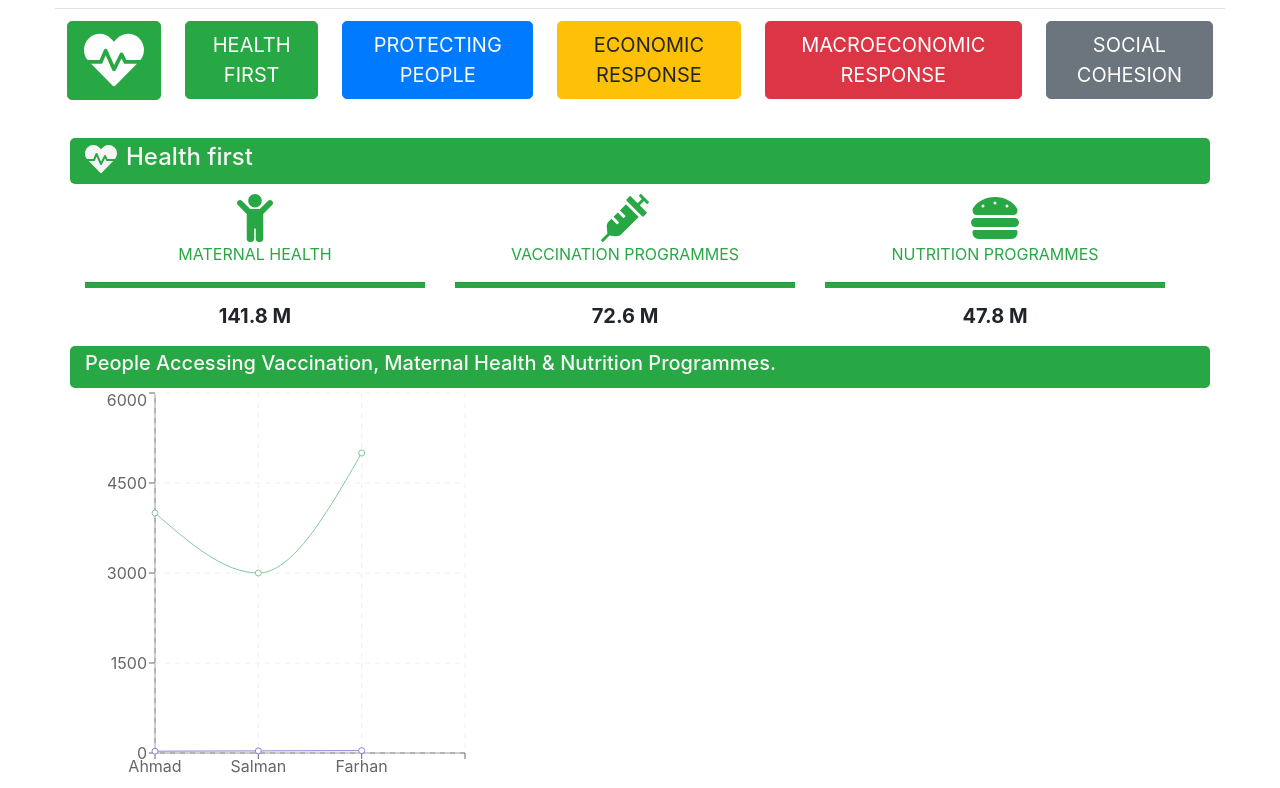
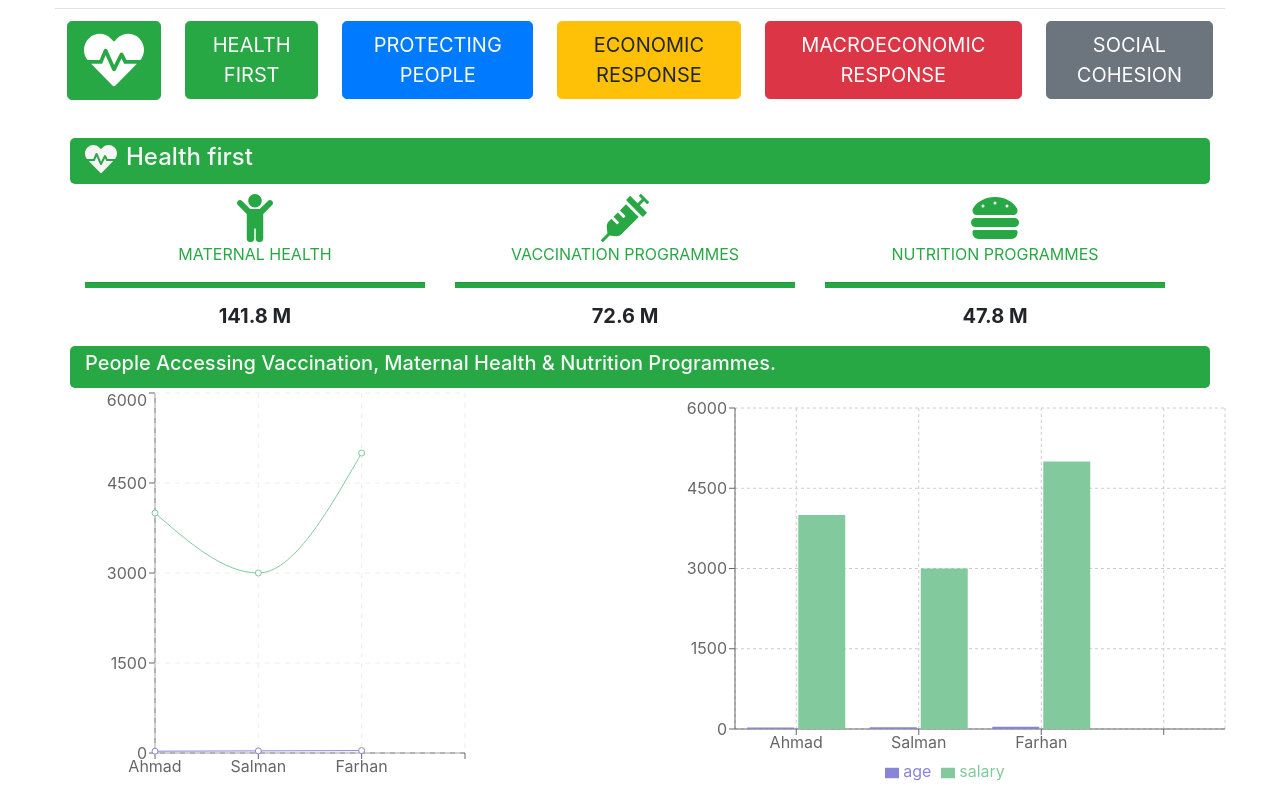
Before and after one commit to raashidahmad/uninfo-portal, a React (Create React App) app: page / in a window 1280 px wide. Shown: the part 365-1153 px from the top of the page. Built offline with nearby package versions, Linux system fonts and the light colour scheme.

Commit message:
Added bar chart against the data

```diff
--- a/src/components/health/Vaccination.js
+++ b/src/components/health/Vaccination.js
@@ -1,29 +1,52 @@
 import React from 'react';
 import { LineChart, XAxis, Tooltip, CartesianGrid, Line, YAxis } from 'recharts';
+import { BarChart, Bar, Legend } from 'recharts';
 
 function Vaccination(props) {
     return (
         <div>
             <div className="row success-container margin-top-10">
-            <span className="row margin-left-10">
-                <h5>People Accessing Vaccination, Maternal Health & Nutrition Programmes.</h5>
-            </span>
-        </div>
+                <span className="row margin-left-10">
+                    <h5>People Accessing Vaccination, Maternal Health & Nutrition Programmes.</h5>
+                </span>
+            </div>
             <div className="row">
                 <div className="col-md-6">
-                <LineChart
+                    <LineChart
                         width={400}
                         height={400}
                         data={props.data}
                         margin={{ top: 5, right: 20, left: 10, bottom: 5 }}
                     >
                         <XAxis dataKey="name" />
-                        <YAxis/>
+                        <YAxis />
                         <Tooltip />
-                        <CartesianGrid stroke="#eee" strokeDasharray="5 5"/>
+                        <CartesianGrid stroke="#eee" strokeDasharray="5 5" />
                         <Line type="monotone" dataKey="age" stroke="#8884d8" />
                         <Line type="monotone" dataKey="salary" stroke="#82ca9d" />
                     </LineChart>
+                </div>
+
+                <div className="col-md-6">
+                    <BarChart
+                        width={600}
+                        height={400}
+                        data={props.data}
+                        margin={{
+                            top: 20,
+                            right: 30,
+                            left: 20,
+                            bottom: 5
+                        }}
+                    >
+                        <CartesianGrid strokeDasharray="3 3" />
+                        <XAxis dataKey="name" />
+                        <YAxis />
+                        <Tooltip />
+                        <Legend />
+                        <Bar dataKey="age" fill="#8884d8" />
+                        <Bar dataKey="salary" fill="#82ca9d" />
+                    </BarChart>
                 </div>
             </div>
 
```
